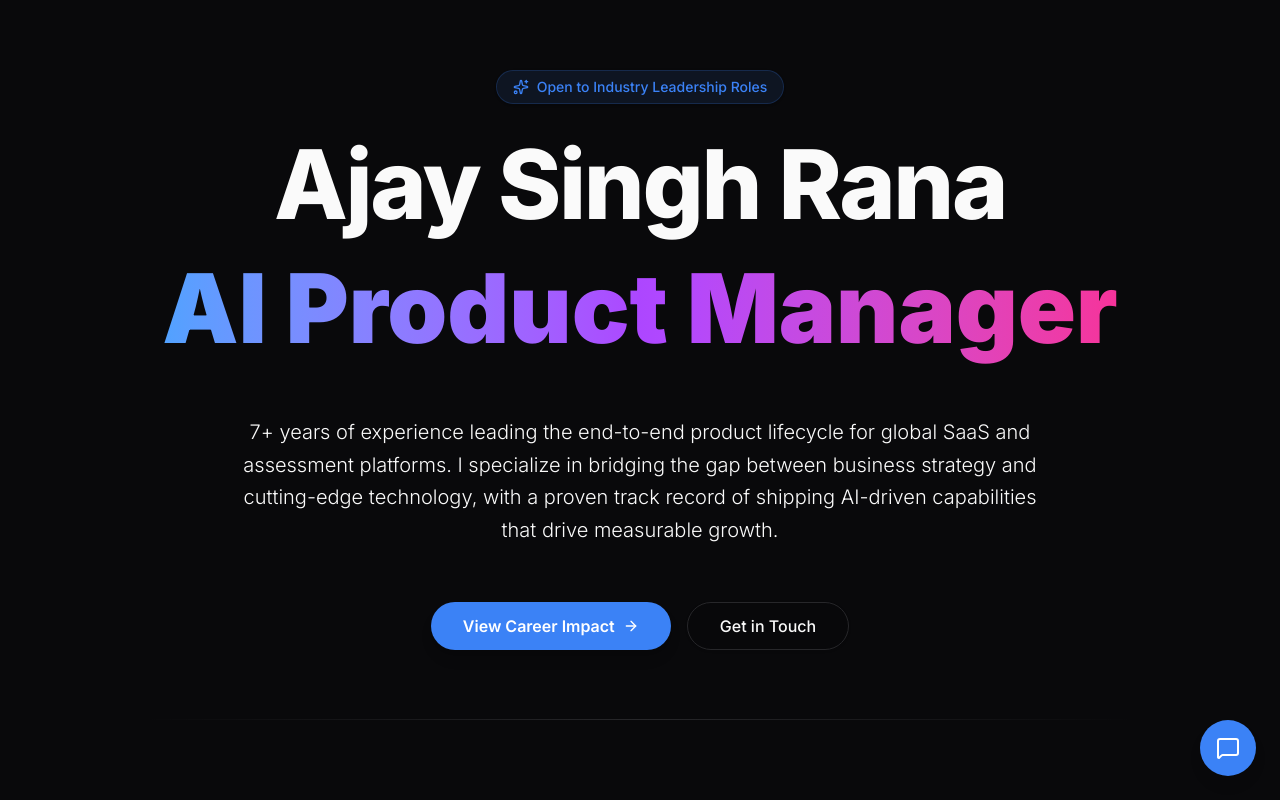
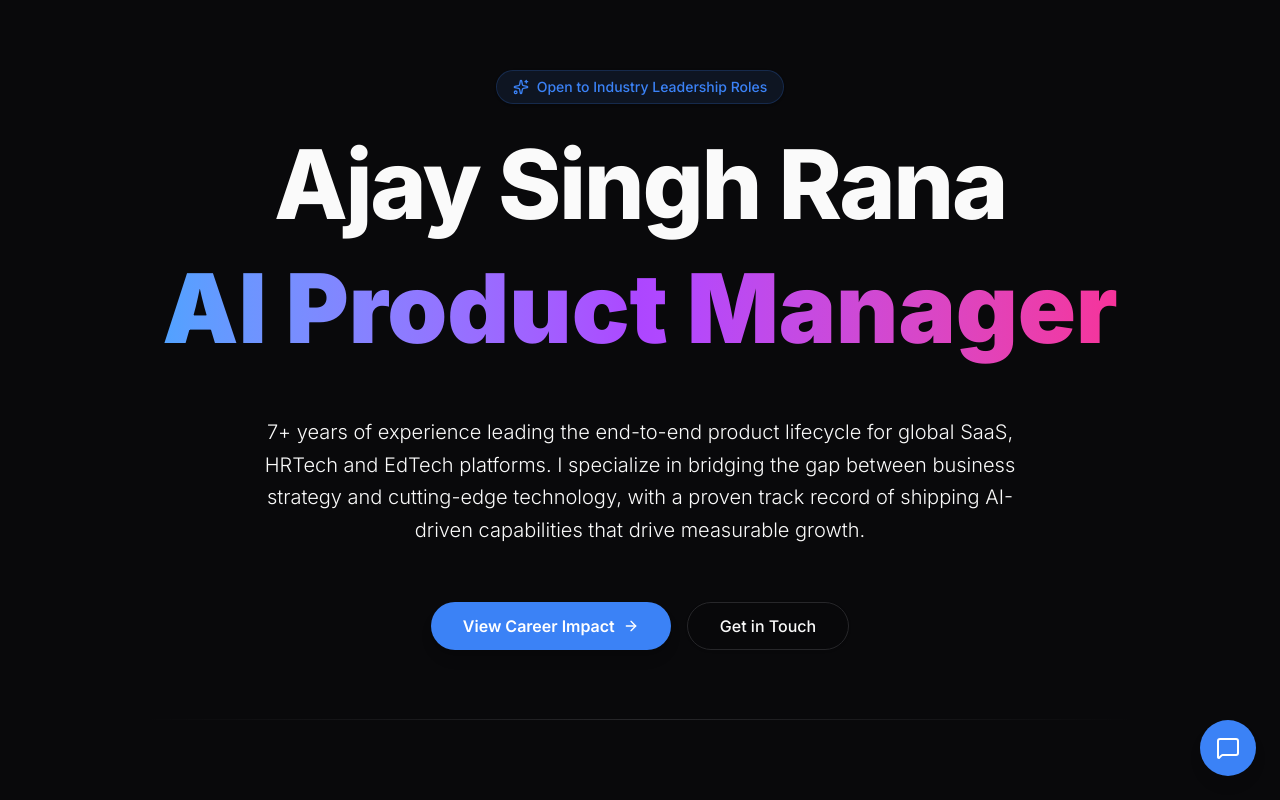
Before and after one commit to A11jay/website, a Next.js app: page / in a window 1280 px wide. Shown: the top 800 px of the page. Built offline with nearby package versions, Linux system fonts and the light colour scheme.

Commit message:
content: Refine Hero bio with HRTech and EdTech focus

```diff
--- a/components/Hero.tsx
+++ b/components/Hero.tsx
@@ -43,7 +43,7 @@ export default function Hero() {
 
                 {/* Subheading */}
                 <p className="mx-auto max-w-[800px] text-lg text-muted-foreground md:text-xl font-light leading-relaxed">
-                    7+ years of experience leading the end-to-end product lifecycle for global SaaS and assessment platforms. I specialize in bridging the gap between business strategy and cutting-edge technology, with a proven track record of shipping AI-driven capabilities that drive measurable growth.
+                    7+ years of experience leading the end-to-end product lifecycle for global SaaS, HRTech and EdTech platforms. I specialize in bridging the gap between business strategy and cutting-edge technology, with a proven track record of shipping AI-driven capabilities that drive measurable growth.
                 </p>
 
                 {/* CTA Buttons */}
```
